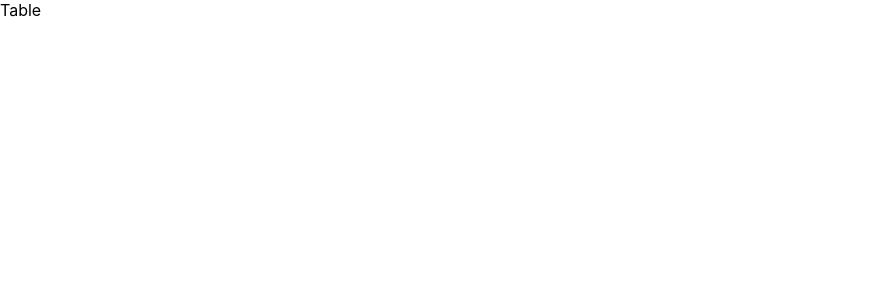
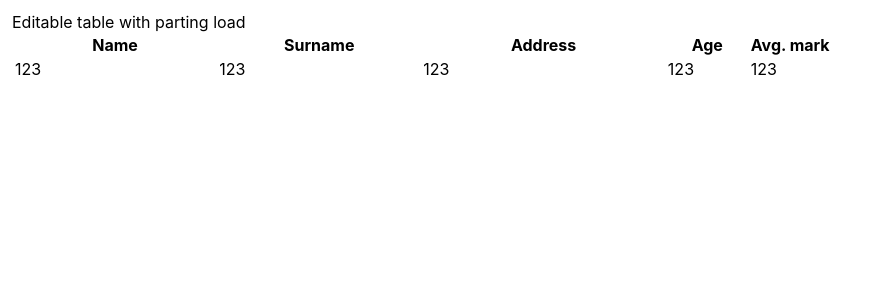
Before and after one commit to Vitaliytheone/Editable-table, a React (Create React App) app: page / in a window 1280 px wide. Shown: the top 300 px of the page, without its empty margins (0-889 px from the left). Built offline with nearby package versions, Linux system fonts and the light colour scheme.

Commit message:
components

```diff
--- a/package.json
+++ b/package.json
@@ -13,6 +13,7 @@
     "react": "^17.0.2",
     "react-dom": "^17.0.2",
     "react-scripts": "5.0.0",
+    "sass": "^1.49.11",
     "typescript": "^4.5.5",
     "web-vitals": "^2.1.4"
   },
--- a/src/App.tsx
+++ b/src/App.tsx
@@ -1,7 +1,12 @@
-import { Table } from "./table";
+import { Title, Table } from "./components";
 
 function App() {
-    return <Table />;
+    return (
+        <>
+            <Title>Editable table with parting load</Title>
+            <Table />
+        </>
+    );
 }
 
 export default App;
--- /dev/null
+++ b/src/components/index.ts
@@ -0,0 +1,2 @@
+export { default as Title } from './title';
+export { default as Table } from './table';
--- /dev/null
+++ b/src/components/table/index.tsx
@@ -0,0 +1,30 @@
+import { scheme } from "./sheme";
+import { TTable } from "./type";
+
+const Table = ({}: TTable) => {
+    return (
+        <table>
+            <thead>
+                <tr>
+                    {scheme.map(({ id, name, width }) => (
+                        <th key={id} style={{ width }}>
+                            <div>{name}</div>
+                        </th>
+                    ))}
+                </tr>
+            </thead>
+            <tbody>
+                <tr>
+                    {scheme.map(({ id, name }) => (
+                        <td key={id} data-label={name}>
+                            123
+                            {/* {getValue(item[id])} */}
+                        </td>
+                    ))}
+                </tr>
+            </tbody>
+        </table>
+    );
+};
+
+export default Table;
--- /dev/null
+++ b/src/components/table/sheme.ts
@@ -0,0 +1,27 @@
+export const scheme = [
+    {
+        id: "name",
+        width: "25%",
+        name: "Name",
+    },
+    {
+        id: "surname",
+        width: "25%",
+        name: "Surname",
+    },
+        {
+        id: "address",
+        width: "30%",
+        name: "Address",
+    },
+    {
+        id: "age",
+        width: "10%",
+        name: "Age",
+    },
+    {
+        id: "mark",
+        width: "10%",
+        name: "Avg. mark",
+    },
+];
--- /dev/null
+++ b/src/components/table/type.ts
@@ -0,0 +1,3 @@
+export type TTable = {
+
+}
--- /dev/null
+++ b/src/components/title/index.tsx
@@ -0,0 +1,7 @@
+import React from "react";
+
+const Title = ({ children }: { children: React.ReactNode }) => {
+    return <div>{children}</div>;
+};
+
+export default Title;
--- /dev/null
+++ b/src/components/title/style.scss
@@ -0,0 +1,3 @@
+.title {
+
+}
--- a/src/index.css
+++ b/src/index.scss
@@ -1,5 +1,6 @@
 body {
   margin: 0;
+  padding: 12px;
   font-family: -apple-system, BlinkMacSystemFont, 'Segoe UI', 'Roboto', 'Oxygen',
     'Ubuntu', 'Cantarell', 'Fira Sans', 'Droid Sans', 'Helvetica Neue',
     sans-serif;
--- a/src/index.tsx
+++ b/src/index.tsx
@@ -1,6 +1,6 @@
 import React from "react";
 import ReactDOM from "react-dom";
-import "./index.css";
+import "./index.scss";
 import App from "./App";
 import reportWebVitals from "./reportWebVitals";
 
--- a/src/table/index.ts
+++ /dev/null
@@ -1 +0,0 @@
-export { default as Table } from './table';
--- a/src/table/table.tsx
+++ /dev/null
@@ -1,5 +0,0 @@
-const Table = () => {
-    return <div className="133">Table</div>;
-};
-
-export default Table;
```
Also changed, not shown: 2 other files (tests, documents, lock files or other folders).
